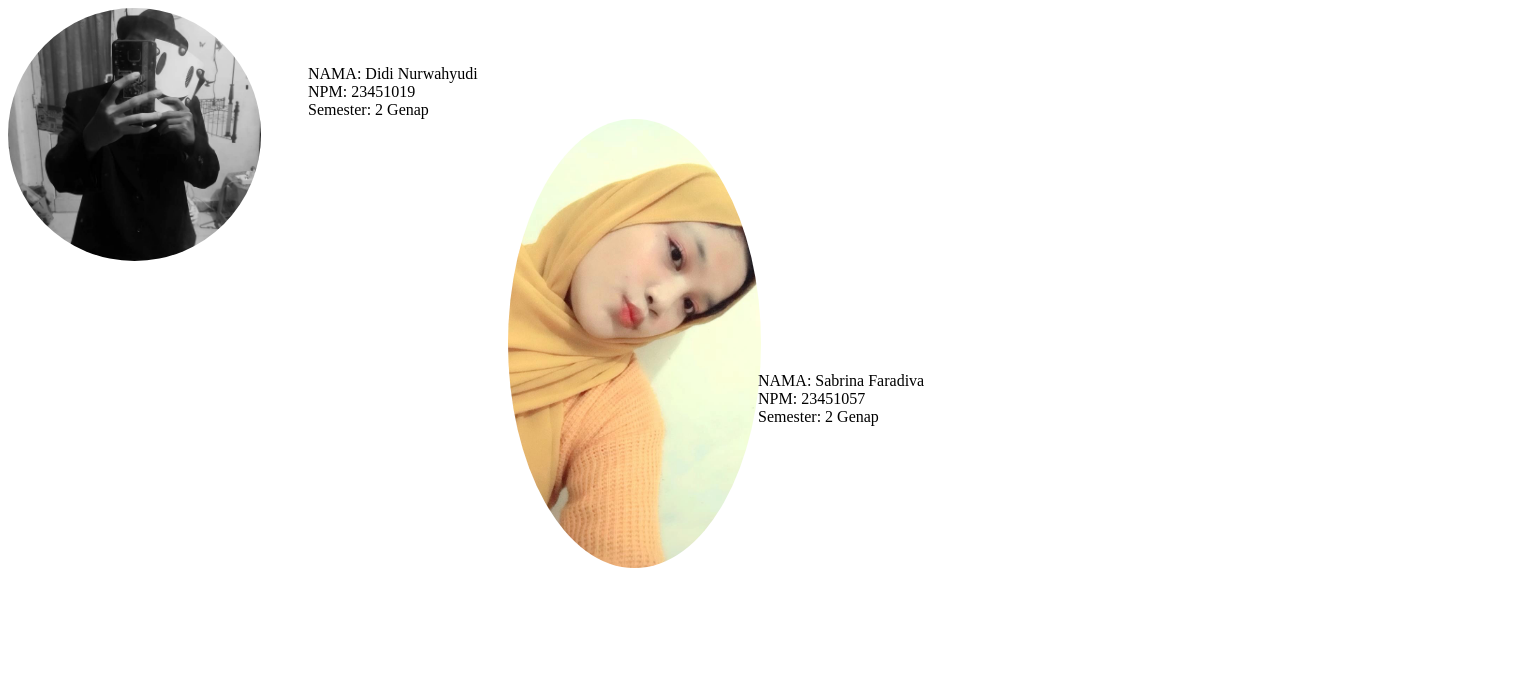
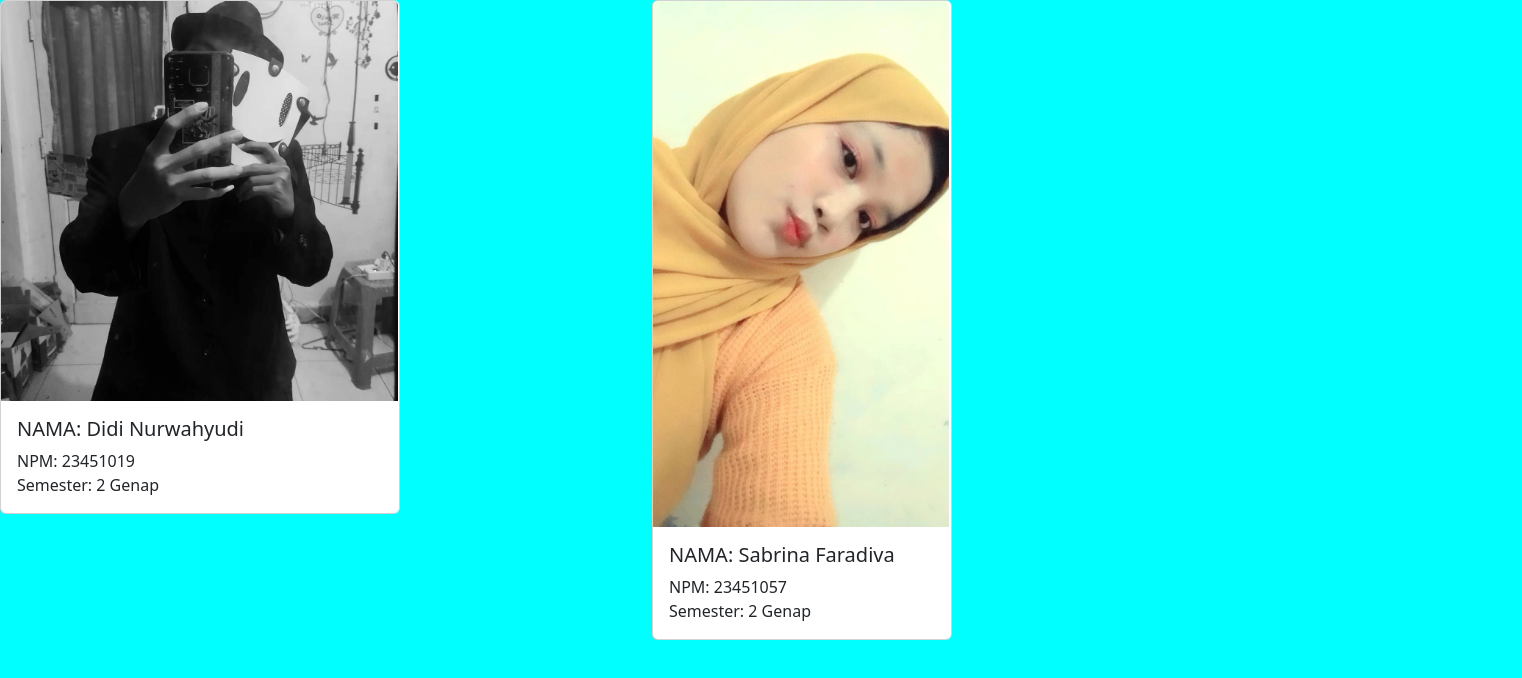
Before and after one commit to Zenato1/didibina, a plain HTML site: page profil.html in a window 1280 px wide. Shown: the whole page, 1522 px wide, since content can reach past the window. Drawn offline with nearby package versions, Linux system fonts and the light colour scheme.

Commit message:
Add files via upload

```diff
--- a/profil.html
+++ b/profil.html
@@ -3,22 +3,41 @@
 <head>
     <meta charset="UTF-8">
     <meta name="viewport" content="width=device-width, initial-scale=1.0">
-    <link rel="stylesheet" href="profil.css" />
+    <link href="https://cdn.jsdelivr.net/npm/bootstrap@5.3.3/dist/css/bootstrap.min.css" rel="stylesheet" integrity="sha384-QWTKZyjpPEjISv5WaRU9OFeRpok6YctnYmDr5pNlyT2bRjXh0JMhjY6hW+ALEwIH" crossorigin="anonymous">
+
+    <style>
+        body {
+background-color: aqua;
+        }
+        </style>
 </head>
 <body>
-    <img src="ddt.jpg" style="height: 20%; width: 20%">
-    <div class="kotak" style="margin: -200px;">    NAMA: Didi Nurwahyudi<br>
-        NPM: 23451019<br>
-        Semester: 2 Genap<br></div>
 
 
-        <img src="sbrina.jpg" style="margin-top: 200px; margin-left: 500px; height: 20%; width: 20%">
-        <div class="kotakpoto">
-        <div class="kotak2" style="margin: -250px;">    NAMA: Sabrina Faradiva<br>
-            NPM: 23451057<br>
-            Semester: 2 Genap<br></div>
+    <div class="row row-cols-1 row-cols-md-2 g-4">
+        <div class="col">
+          <div class="card" style="width: 400px;">
+            <img src="ddt.jpg" style="width: 397px; height: 400px;" class="card-img-top" alt="...">
+            <div class="card-body">
+                <h5 class="card-title">NAMA: Didi Nurwahyudi</h5>
+                <p class="card-text">NPM: 23451019<br>Semester: 2 Genap</p>
+            </div>
+          </div>
+        </div>
+        <div class="col">
+          <div class="card" style="width: 300px;">
+            <img src="sbrina.jpg" style="width: 296px;" class="card-img-top" alt="...">
+            <div class="card-body">
+              <h5 class="card-title">NAMA: Sabrina Faradiva</h5>
+              <p class="card-text">NPM: 23451057<br>Semester: 2 Genap</p>
+            </div>
+          </div>
+        </div>
+    </div>
+
 
 
 
 </body>
+<script src="https://cdn.jsdelivr.net/npm/bootstrap@5.3.3/dist/js/bootstrap.bundle.min.js" integrity="sha384-YvpcrYf0tY3lHB60NNkmXc5s9fDVZLESaAA55NDzOxhy9GkcIdslK1eN7N6jIeHz" crossorigin="anonymous"></script>
 </html>
```
